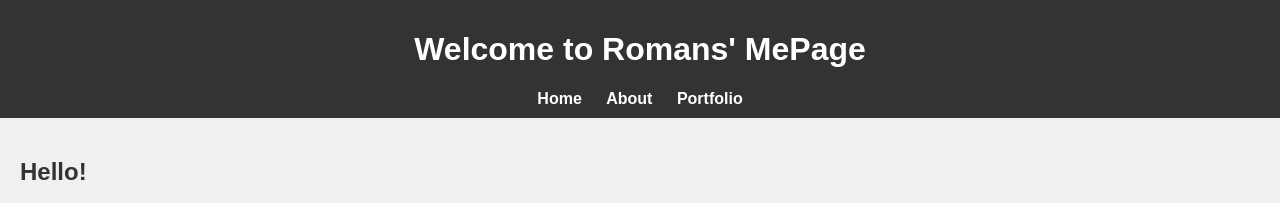
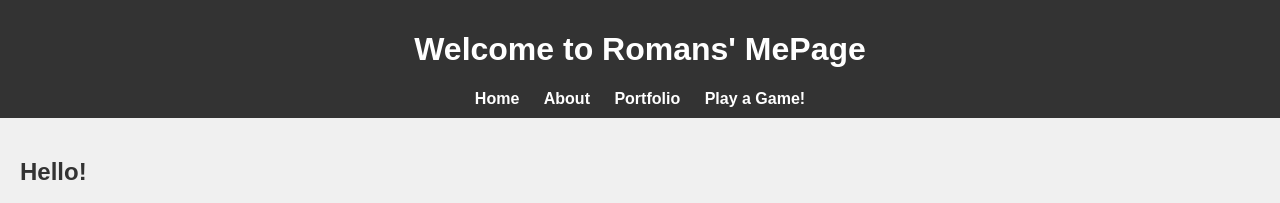
Before and after one commit to romanx2012/personal_website, a plain HTML site: page index.html in a window 1280 px wide. Shown: the top 203 px of the page. Drawn offline with Linux system fonts and the light colour scheme.

Commit message:
fixed gaming link

```diff
--- a/index.html
+++ b/index.html
@@ -14,6 +14,7 @@
       <a href="index.html">Home</a>
       <a href="about.html">About</a>
       <a href="portfolio.html">Portfolio</a>
+      <a href="https://www.silvergames.com/en/dont-press-the-button" target="_blank">Play a Game!</a>
     </nav>
   </header>
 
```
